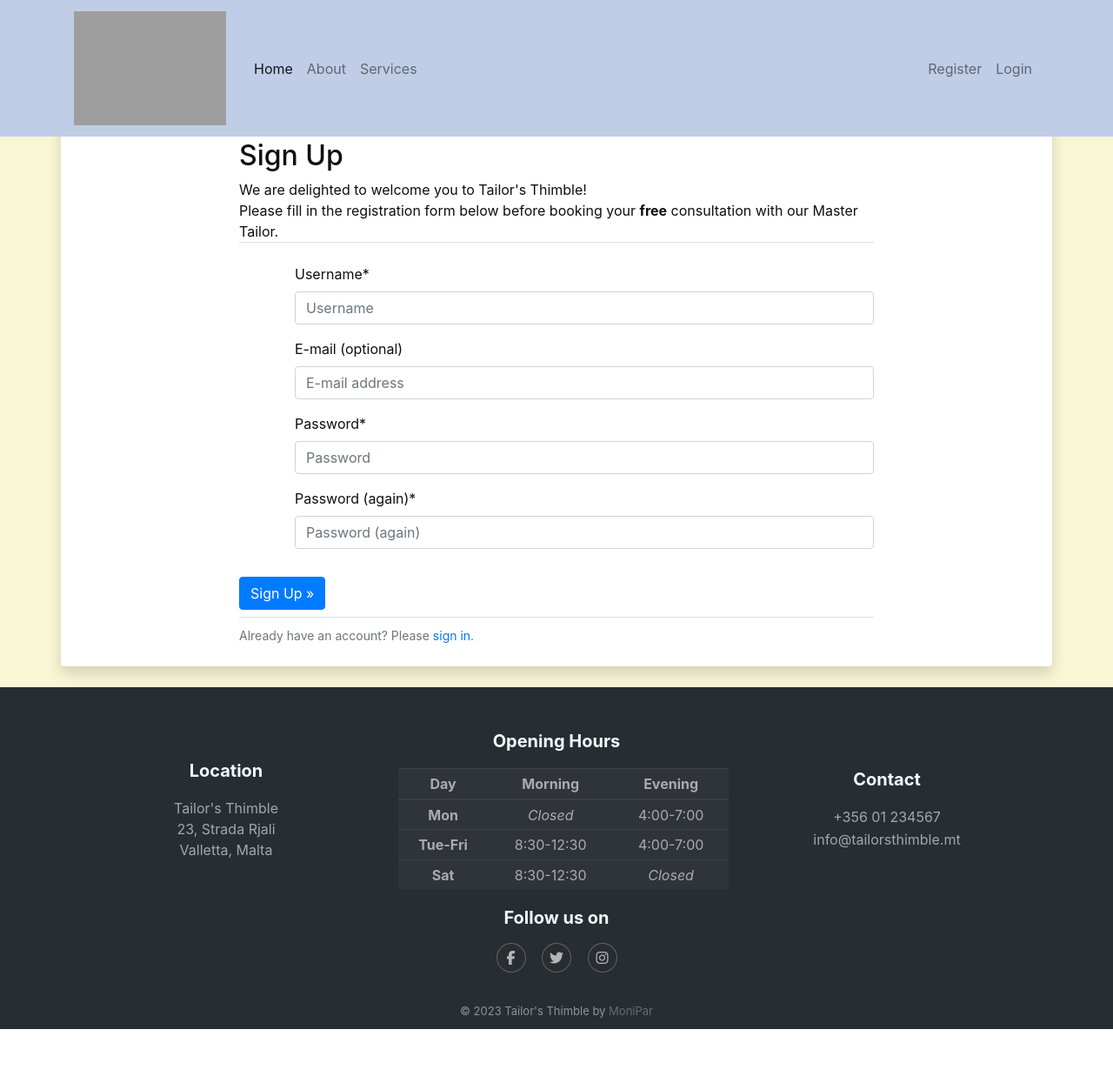
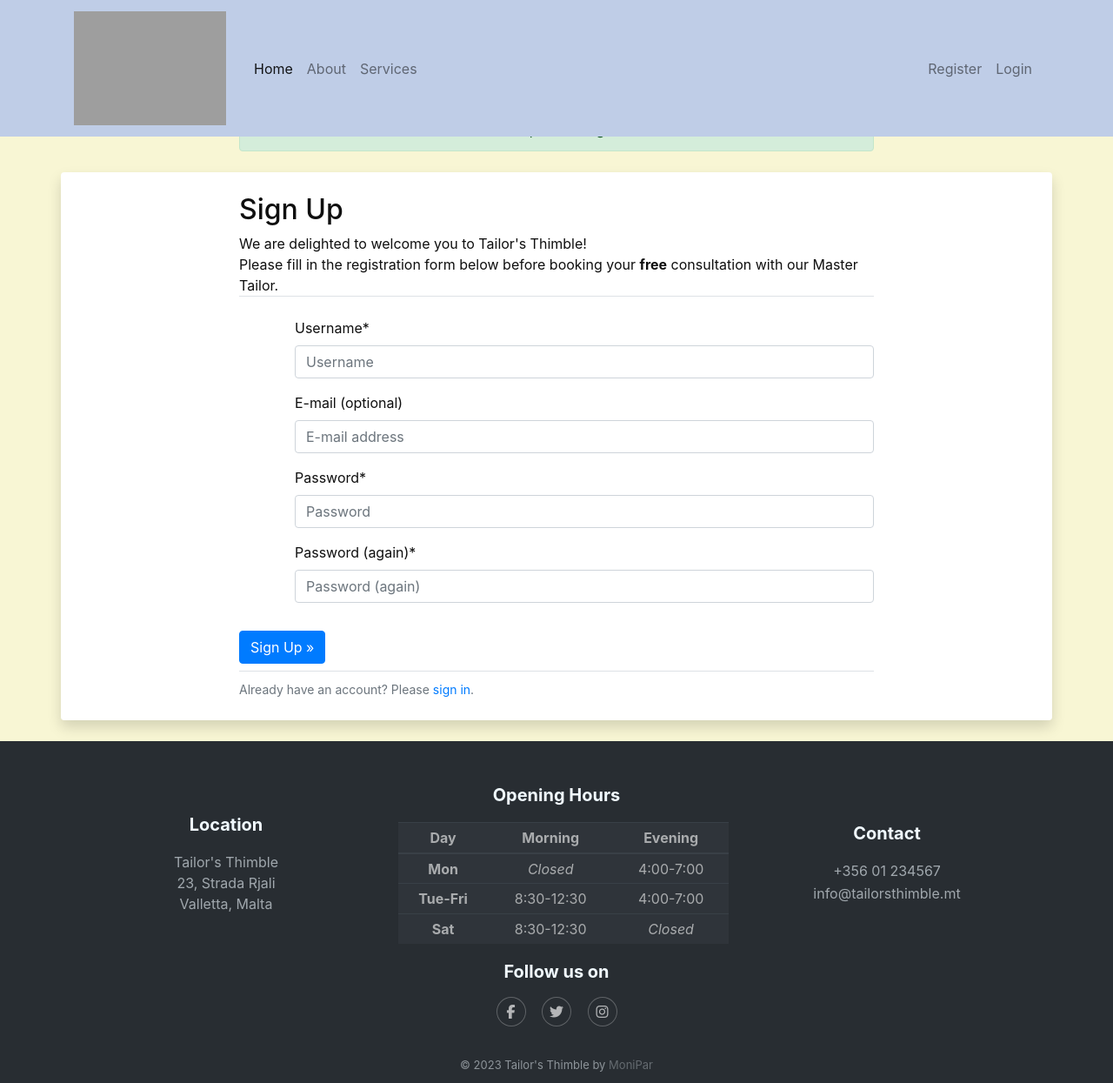
Before and after one commit to MoniPar/django-a-go, a Django app: page /accounts/signup/ in a window 1280 px wide. Shown: the whole page at 87% size. Before the commit the page ends 1183 px from the top, so only its background shows below. Run offline with Django 3.2, Linux system fonts and the light colour scheme; tables that the repository leaves empty hold one stand-in row (values such as "Sample post"); one stand-in notice (Sample message) is shown; some libraries are stand-ins or nearby versions; grey boxes are pictures that could not be loaded.

Commit message:
Add alert messages

```diff
--- a/static/css/styles.css
+++ b/static/css/styles.css
@@ -26,10 +26,12 @@
     /* font-size: 1.6rem; */
     background-color: #f8f6d4;
     color: #0f0f0f;
-    padding-top: 7rem;
+    padding-top: 7.75rem;
 }
 
-
+.alert {
+    margin-bottom: 0;
+}
 
 .navbar {
     background-color: #bfcde7;
--- a/templates/base.html
+++ b/templates/base.html
@@ -65,7 +65,20 @@
             </div>
           </nav>
     </header>
-    <main>
+    <main role="main">
+        <div class="container">
+            <div class="row">
+                <div class="col-md-8 offset-md-2">
+                {% if messages %}
+                    {% for message in messages %}
+                        <div class="text-center alert alert-{{ message.tags }}">
+                            {{ message }}
+                        </div>
+                    {% endfor %}
+                {% endif %}
+                </div>
+            </div>
+        </div>
         {% block content %}{% endblock %}
     </main>
     <footer class="footer-dark mt-auto">
--- a/users/views.py
+++ b/users/views.py
@@ -32,9 +32,10 @@
         if user_form.is_valid() and profile_form.is_valid():
             user_form.save()
             profile_form.save()
+            username = user_form.cleaned_data.get('username')
 
             messages.success(
-                request, ('Your profile has been added successfully!'))
+                request, f'{username}, your profile has been created')
 
             return redirect('profile')
         else:
@@ -43,7 +44,8 @@
                 'profile_form': profile_form
             }
             messages.error(
-                request, ('There has been an error while updating your profile!')
+                request, (
+                    'An error has occurred while updating your profile!')
             )
 
             return render(request, 'users/profile.html', context)
```
